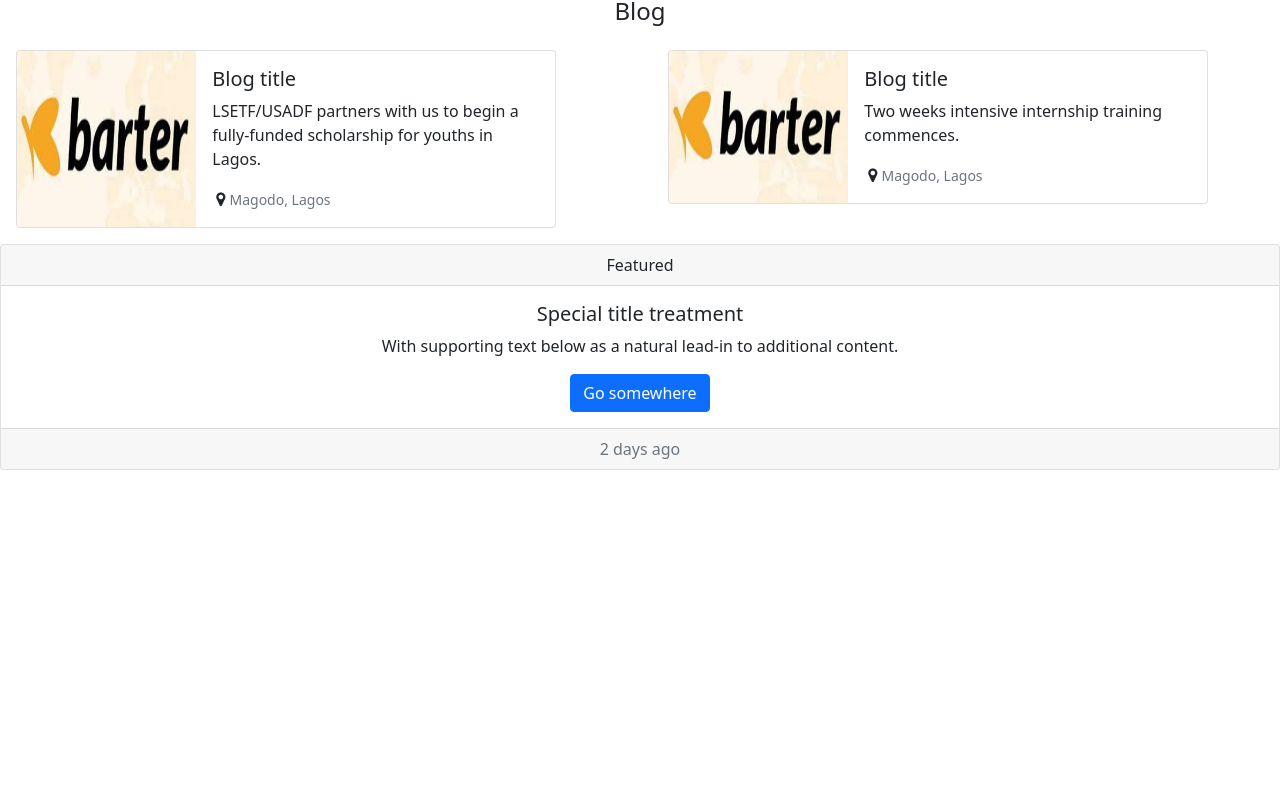
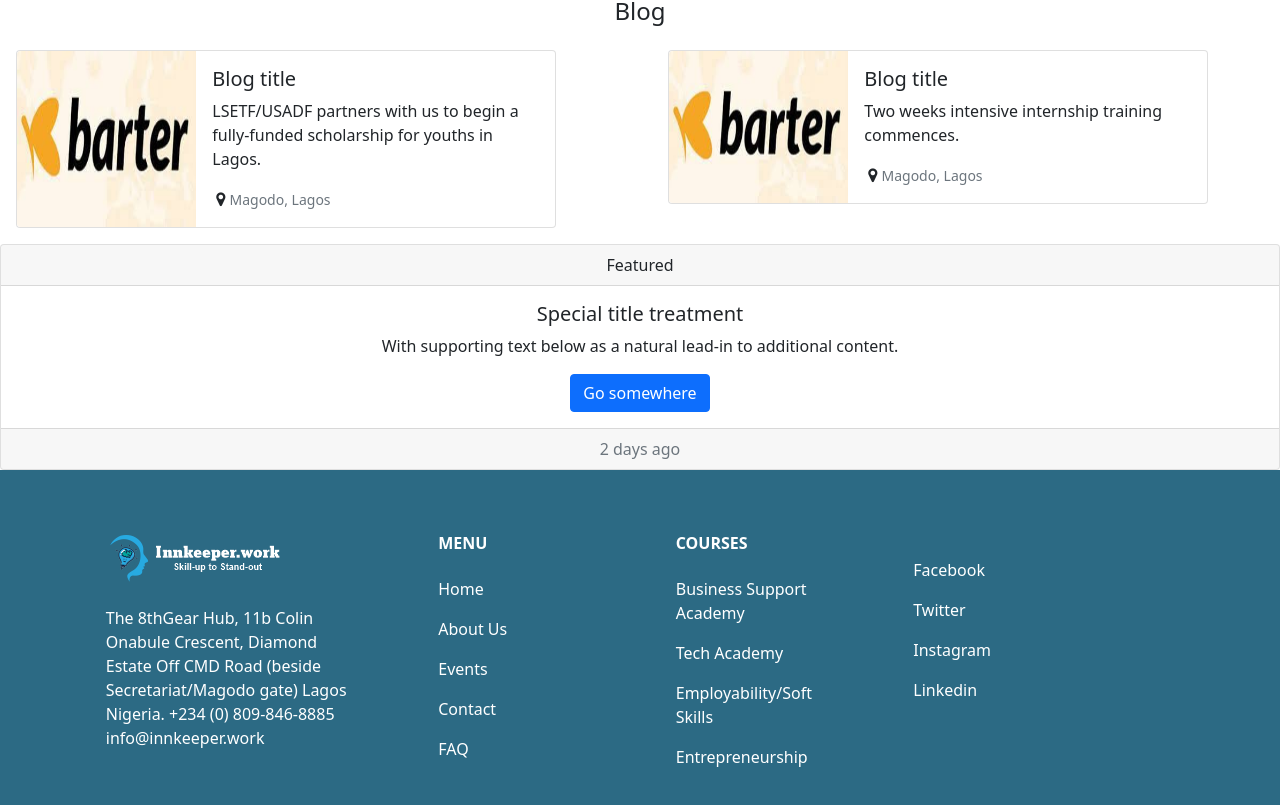
Before and after one commit to innkeeper-work/innkeeper.work_lms, a React (Create React App) app: page / in a window 1280 px wide. Shown: the part 3021-3826 px from the top of the page. Before the commit the page ends 3491 px from the top, so only its background shows below. Built offline with nearby package versions, Linux system fonts and the light colour scheme.

Commit message:
Footer almost complete except for the social media icons

```diff
--- a/package.json
+++ b/package.json
@@ -8,7 +8,6 @@
     "@testing-library/user-event": "^13.5.0",
     "bootstrap": "^5.1.3",
     "font-awesome": "^4.7.0",
-    "jshint": "^2.13.4",
     "react": "^17.0.2",
     "react-dom": "^17.0.2",
     "react-router-dom": "^6.2.2",
--- a/src/App.js
+++ b/src/App.js
@@ -1,13 +1,14 @@
-import { Routes, Route } from "react-router-dom";
+import { Routes, Route } from 'react-router-dom';
 // pages
-import Homepage from "./pages/Homepage";
+import Homepage from './pages/Homepage';
 // import { CoursepageHero } from "./components/Hero";
-import TechAcademy from "./pages/TechAcademy";
-import BusinessSupportAcademy from "./pages/BusinessSupportAcademy";
-import Employability from "./pages/Employability";
-import Entrepreneurship from "./pages/Entrepreneurship";
-import Contact from "./pages/Contact";
-import Error404 from "./pages/Error404";
+import TechAcademy from './pages/TechAcademy';
+import BusinessSupportAcademy from './pages/BusinessSupportAcademy';
+import Employability from './pages/Employability';
+import Entrepreneurship from './pages/Entrepreneurship';
+import Contact from './pages/Contact';
+import Error404 from './pages/Error404';
+import Footer from './components/Footer';
 
 function App() {
   return (
@@ -21,6 +22,7 @@ function App() {
         <Route path="contact" element={<Contact />} />
         <Route path="*" element={<Error404 />} />
       </Routes>
+      <footer>{<Footer />}</footer>
     </div>
   );
 }
--- a/src/components/Footer.js
+++ b/src/components/Footer.js
@@ -1,120 +1,158 @@
 import React from 'react';
+import innkeeperlogo from '../images/innkeeperlogo.png';
 
 const Footer = () => {
   return (
     <>
-      <footer class="text-center text-lg-start bg-light text-muted">
-        <div>
-          <a href="#!" className="me-4 text-reset">
-            <i class="fab fa-facebook-f"></i>
-          </a>
-          <a href="#!" className="me-4 text-reset">
-            <i class="fab fa-twitter"></i>
-          </a>
-          <a href="#!" className="me-4 text-reset">
-            <i class="fab fa-google"></i>
-          </a>
-          <a href="#!" className="me-4 text-reset">
-            <i class="fab fa-instagram"></i>
-          </a>
-          <a href="#!" className="me-4 text-reset">
-            <i class="fab fa-linkedin"></i>
-          </a>
-          <a href="#!" className="me-4 text-reset">
-            <i class="fab fa-github"></i>
-          </a>
-        </div>
-
-        <section class="">
-          <div class="container text-center text-md-start mt-5">
-            <div class="row mt-3">
-              <div class="col-md-3 col-lg-4 col-xl-3 mx-auto mb-4">
-                <h6 class="text-uppercase fw-bold mb-4">
-                  <i class="fas fa-gem me-3"></i>Company name
+      <footer className="text-center text-lg-start bgSoft">
+        <div className="card-body herotextWhite">
+          <div className="container text-center text-lg-start mt-5">
+            <div className="row mt-3">
+              <div className="col-md-3 col-lg-4 col-xl-3 mx-auto mb-4">
+                <img src={innkeeperlogo} alt="Innkeeper.work" />
+                <h6 className="text-uppercase fw-bold mb-4">
+                  {/* <i className="fas fa-gem me-3">Innkeeper</i>
+                  <span>Skill-up, Stand-out</span> */}
                 </h6>
                 <p>
-                  Here you can use rows and columns to organize your footer
-                  content. Lorem ipsum dolor sit amet, consectetur adipisicing
-                  elit.
+                  The 8thGear Hub, 11b Colin Onabule Crescent, Diamond Estate
+                  Off CMD Road (beside Secretariat/Magodo gate) Lagos Nigeria.
+                  +234 (0) 809-846-8885 info@innkeeper.work
                 </p>
               </div>
 
-              <div class="col-md-2 col-lg-2 col-xl-2 mx-auto mb-4">
-                <h6 class="text-uppercase fw-bold mb-4">Products</h6>
+              <div className="col-md-2 col-lg-2 col-xl-2 mx-auto mb-4">
+                <h6 className="text-uppercase fw-bold mb-4">Menu</h6>
                 <p>
-                  <a href="#!" class="text-reset">
-                    Angular
+                  <a
+                    href="#!"
+                    className="text-reset"
+                    style={{ textDecoration: 'none' }}
+                  >
+                    Home
                   </a>
                 </p>
                 <p>
-                  <a href="#!" class="text-reset">
-                    React
+                  <a
+                    href="#!"
+                    className="text-reset"
+                    style={{ textDecoration: 'none' }}
+                  >
+                    About Us
                   </a>
                 </p>
                 <p>
-                  <a href="#!" class="text-reset">
-                    Vue
+                  <a
+                    href="#!"
+                    className="text-reset"
+                    style={{ textDecoration: 'none' }}
+                  >
+                    Events
                   </a>
                 </p>
                 <p>
-                  <a href="#!" class="text-reset">
-                    Laravel
+                  <a
+                    href="#!"
+                    className="text-reset"
+                    style={{ textDecoration: 'none' }}
+                  >
+                    Contact
+                  </a>
+                </p>
+                <p>
+                  <a
+                    href="#!"
+                    className="text-reset"
+                    style={{ textDecoration: 'none' }}
+                  >
+                    FAQ
                   </a>
                 </p>
               </div>
 
-              <div class="col-md-3 col-lg-2 col-xl-2 mx-auto mb-4">
-                <h6 class="text-uppercase fw-bold mb-4">Useful links</h6>
+              <div className="col-md-3 col-lg-2 col-xl-2 mx-auto mb-4">
+                <h6 className="text-uppercase fw-bold mb-4">Courses</h6>
                 <p>
-                  <a href="#!" class="text-reset">
-                    Pricing
+                  <a
+                    href="#!"
+                    className="text-reset"
+                    style={{ textDecoration: 'none' }}
+                  >
+                    Business Support Academy
                   </a>
                 </p>
                 <p>
-                  <a href="#!" class="text-reset">
-                    Settings
+                  <a
+                    href="#!"
+                    className="text-reset"
+                    style={{ textDecoration: 'none' }}
+                  >
+                    Tech Academy
                   </a>
                 </p>
                 <p>
-                  <a href="#!" class="text-reset">
-                    Orders
+                  <a
+                    href="#!"
+                    className="text-reset"
+                    style={{ textDecoration: 'none' }}
+                  >
+                    Employability/Soft Skills
                   </a>
                 </p>
                 <p>
-                  <a href="#!" class="text-reset">
-                    Help
+                  <a
+                    href="#!"
+                    className="text-reset"
+                    style={{ textDecoration: 'none' }}
+                  >
+                    Entrepreneurship
                   </a>
                 </p>
               </div>
 
-              <div class="col-md-4 col-lg-3 col-xl-3 mx-auto mb-md-0 mb-4">
-                <h6 class="text-uppercase fw-bold mb-4">Contact</h6>
+              <div className="col-md-4 col-lg-3 col-xl-3 mx-auto mb-md-0 mb-4">
+                <h6 className="text-uppercase fw-bold mb-4">
+                  <span></span>
+                </h6>
                 <p>
-                  <i class="fas fa-home me-3"></i> New York, NY 10012, US
+                  <a
+                    className="btnText "
+                    href="facbook.com/"
+                    style={{ textDecoration: 'none' }}
+                  >
+                    <i class="bi bi-linkedin"></i> Facebook
+                  </a>
                 </p>
                 <p>
-                  <i class="fas fa-envelope me-3"></i>
-                  info@example.com
+                  <a
+                    className="btnText"
+                    href="twittercom/"
+                    style={{ textDecoration: 'none' }}
+                  >
+                    <i class="bi bi-linkedin"></i> Twitter
+                  </a>
                 </p>
                 <p>
-                  <i class="fas fa-phone me-3"></i> + 01 234 567 88
+                  <a
+                    className="btnText"
+                    href="instagram.com/"
+                    style={{ textDecoration: 'none' }}
+                  >
+                    <i class="bi bi-linkedin"></i> Instagram
+                  </a>
                 </p>
                 <p>
-                  <i class="fas fa-print me-3"></i> + 01 234 567 89
+                  <a
+                    className="btnText"
+                    href="linked.com/"
+                    style={{ textDecoration: 'none' }}
+                  >
+                    <i class="bi bi-linkedin"></i> Linkedin
+                  </a>
                 </p>
               </div>
             </div>
           </div>
-        </section>
-
-        <div
-          class="text-center p-4"
-          style={{ backgroundColor: 'rgba(0, 0, 0, 0.05)' }}
-        >
-          © 2021 Copyright:
-          <a class="text-reset fw-bold" href="https://mdbootstrap.com/">
-            MDBootstrap.com
-          </a>
         </div>
       </footer>
     </>
--- a/src/pages/Contact.js
+++ b/src/pages/Contact.js
@@ -1,5 +1,5 @@
-import React from "react";
-import contact_image from "../images/contact_image.png";
+import React from 'react';
+import contact_image from '../images/contact_image.png';
 
 const Contact = () => {
   return (
--- a/src/pages/Homepage.js
+++ b/src/pages/Homepage.js
@@ -1,12 +1,12 @@
-import React from "react";
-import { HomepageHero } from "../components/Hero";
-import aiki from "../images/aiki.png";
-import categories from "../data/categories.json";
-import { CourseCategoryCards } from "../components/Card";
-import { BlogCards } from "../components/Card";
-import { LearnMoreButton } from "../components/Buttons";
-import { BeginCoursesButton } from "../components/Buttons";
-import blogimage1 from "../images/blogimage1.png";
+import React from 'react';
+import { HomepageHero } from '../components/Hero';
+import aiki from '../images/aiki.png';
+import categories from '../data/categories.json';
+import { CourseCategoryCards } from '../components/Card';
+import { BlogCards } from '../components/Card';
+import { LearnMoreButton } from '../components/Buttons';
+import { BeginCoursesButton } from '../components/Buttons';
+import blogimage1 from '../images/blogimage1.png';
 
 const Homepage = () => {
   return (
@@ -112,8 +112,8 @@ let Testimonial = () => {
         src="/docs/5.1/assets/brand/bootstrap-logo.svg"
         alt=""
       />
-      <div className="h-50 w-50 mx-5" style={{ backgroundColor: "#ffffff" }}>
-        {" "}
+      <div className="h-50 w-50 mx-5" style={{ backgroundColor: '#ffffff' }}>
+        {' '}
         <h1 className="display-5 fw-bold">Centered hero</h1>
         <div className="col-lg-6 mx-auto">
           <p className="lead mb-4">
@@ -151,7 +151,7 @@ let Newsletter = () => {
         <p className="card-text">
           With supporting text below as a natural lead-in to additional content.
         </p>
-        <a href="#" class="btn btn-primary">
+        <a href="#!" className="btn btn-primary">
           Go somewhere
         </a>
       </div>
```
Also changed, not shown: 1 other file (tests, documents, lock files or other folders). Lines whose indentation alone changed are shown as unchanged.
